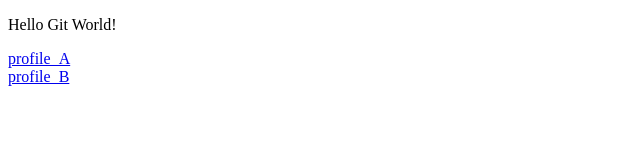
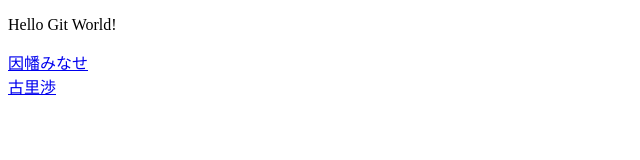
Before and after one commit to InabaMinase/easy, a plain HTML site: page index.html in a window 1280 px wide. Shown: the whole page, without its empty margins (0-640 px from the left). Drawn offline with Linux system fonts and the light colour scheme.

Commit message:
index.htmlを修正

```diff
--- a/index.html
+++ b/index.html
@@ -7,8 +7,8 @@
 </head>
 <body>
     <p>Hello Git World!</p>
-    <a href="profile_A.html">profile_A</a><br>
-    <a href="profile_B.html">profile_B</a>
+    <a href="profile_A.html">因幡みなせ</a><br>
+    <a href="profile_B.html">古里渉</a>
 
 </body>
 </html>
```
